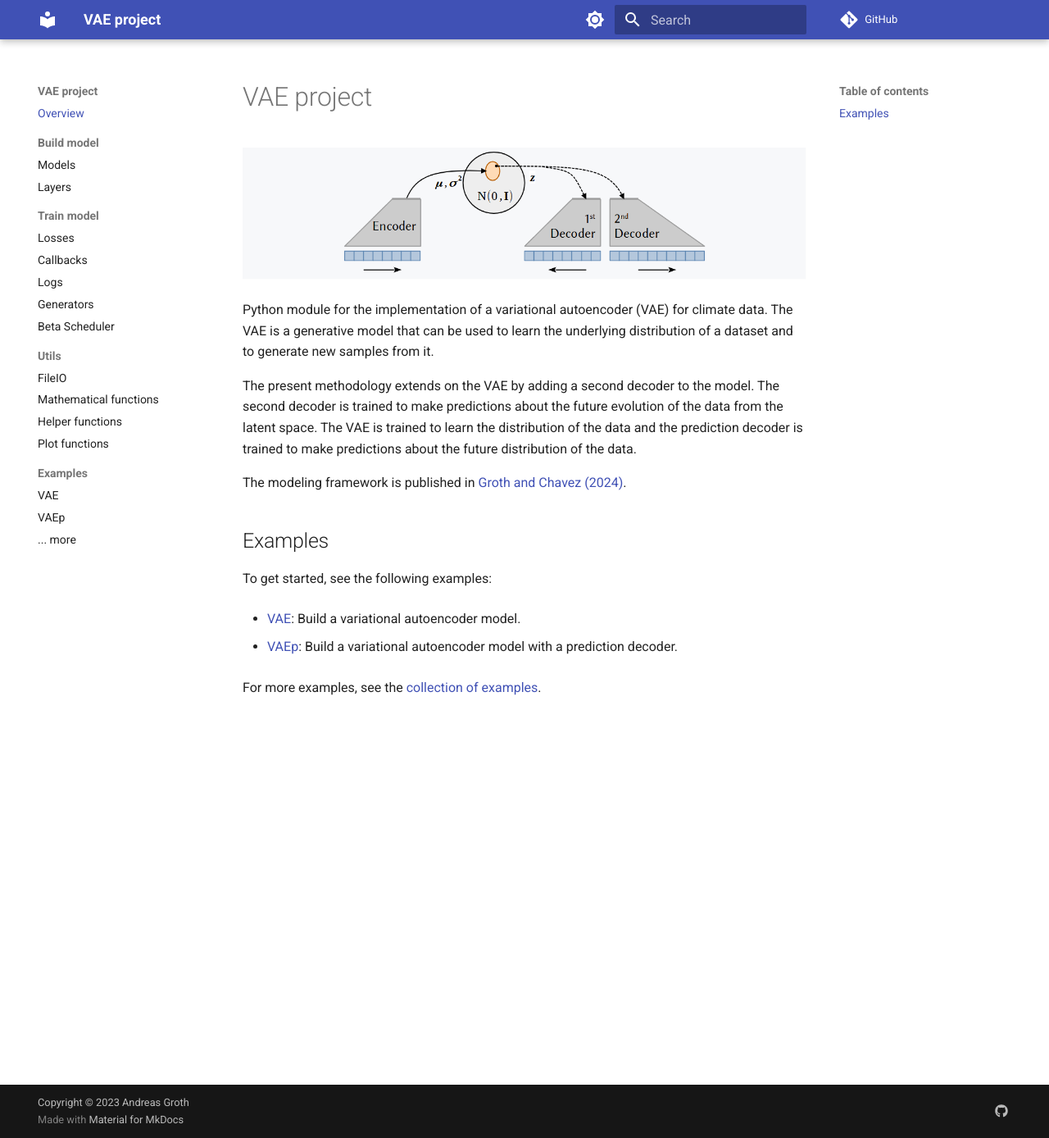
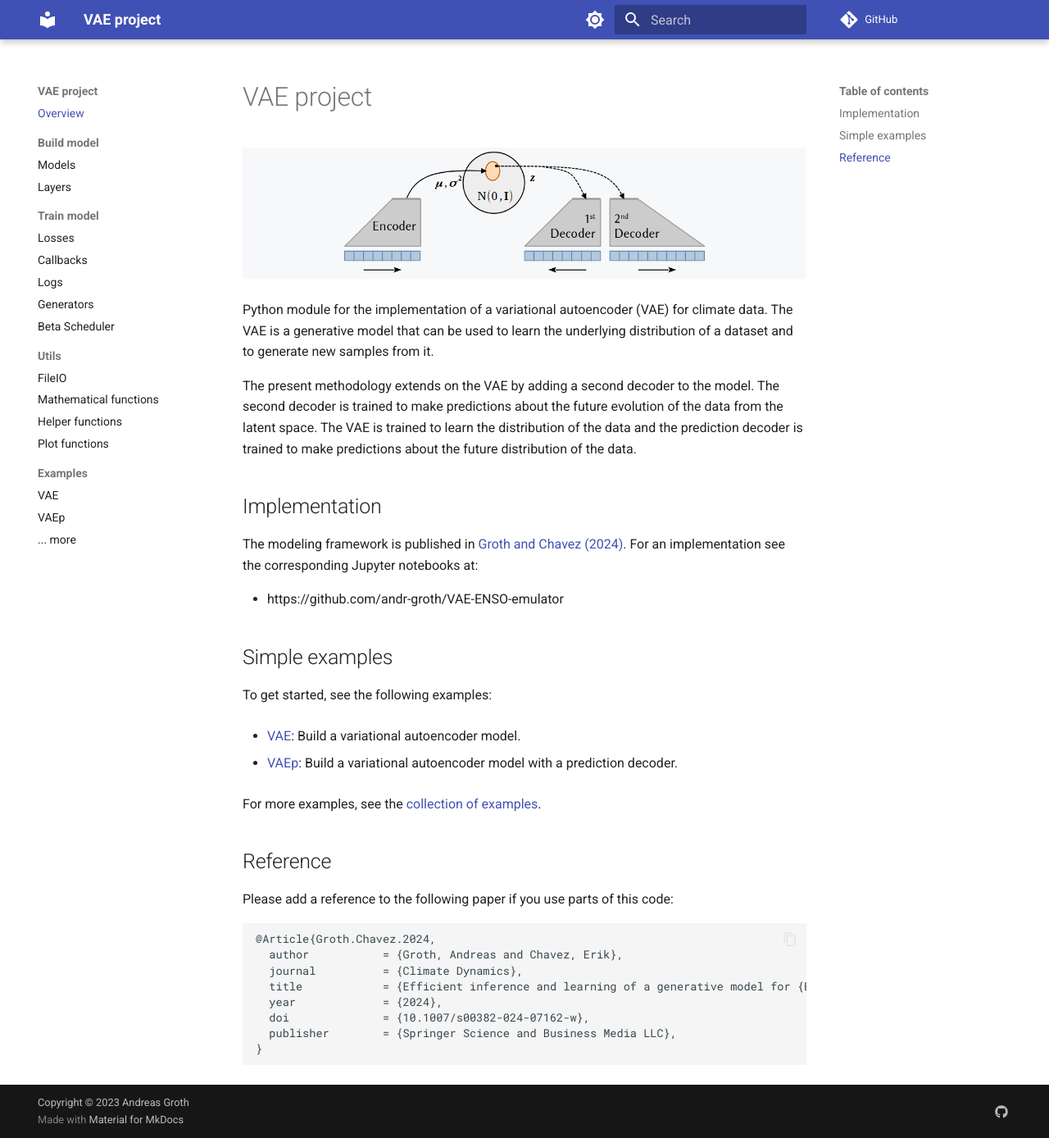
Before and after one commit to andr-groth/VAE-project, an MkDocs documentation site: the page built from docs/index.md, in a window 1280 px wide and 1388 px high. Shown: the whole window at 82% size. Built offline with MkDocs 1.6.1 and Material for MkDocs 9.7.7, drawn with Linux system fonts in a browser that asks for light colours; comment, search, counter and statistics services are not loaded.

````diff
--- a/docs/index.md
+++ b/docs/index.md
@@ -6,9 +6,13 @@ Python module for the implementation of a variational autoencoder (VAE) for clim
 
 The present methodology extends on the VAE by adding a second decoder to the model. The second decoder is trained to make predictions about the future evolution of the data from the latent space. The VAE is trained to learn the distribution of the data and the prediction decoder is trained to make predictions about the future distribution of the data.
 
-The modeling framework is published in [Groth and Chavez (2024)](https://doi.org/10.1007/s00382-024-07162-w).
 
-## Examples
+## Implementation
+The modeling framework is published in [Groth and Chavez (2024)](https://doi.org/10.1007/s00382-024-07162-w). For an implementation see the corresponding Jupyter notebooks at:
+
+- https://github.com/andr-groth/VAE-ENSO-emulator
+
+## Simple examples
 
 To get started, see the following examples:
 
@@ -17,3 +21,17 @@ To get started, see the following examples:
 - [VAEp](example_VAEp.md): Build a variational autoencoder model with a prediction decoder.
 
 For more examples, see the [collection of examples](examples.md).
+
+## Reference
+Please add a reference to the following paper if you use parts of this code:
+
+```
+@Article{Groth.Chavez.2024,
+  author           = {Groth, Andreas and Chavez, Erik},
+  journal          = {Climate Dynamics},
+  title            = {Efficient inference and learning of a generative model for {ENSO} predictions from large multi-model datasets},
+  year             = {2024},
+  doi              = {10.1007/s00382-024-07162-w},
+  publisher        = {Springer Science and Business Media LLC},
+}
+```
````
Also changed, not shown: README.md (+17 -2 lines).
